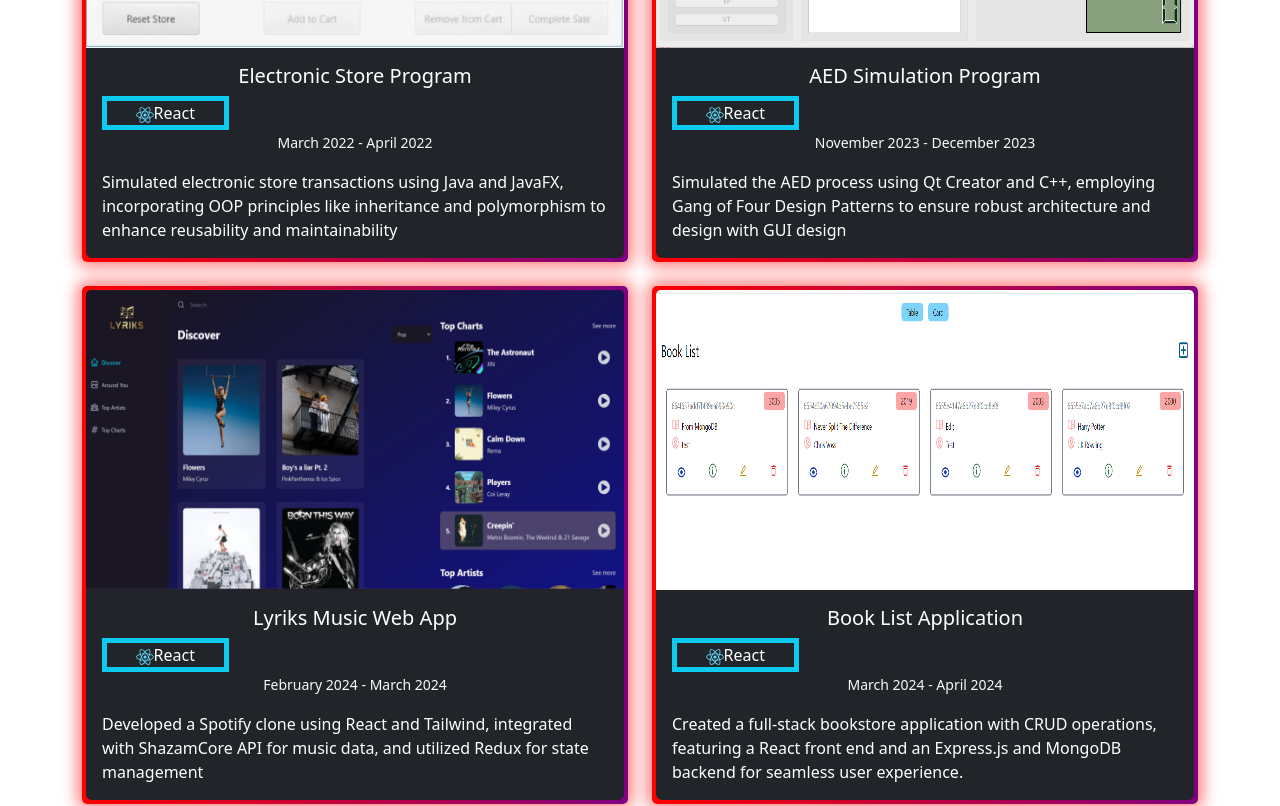
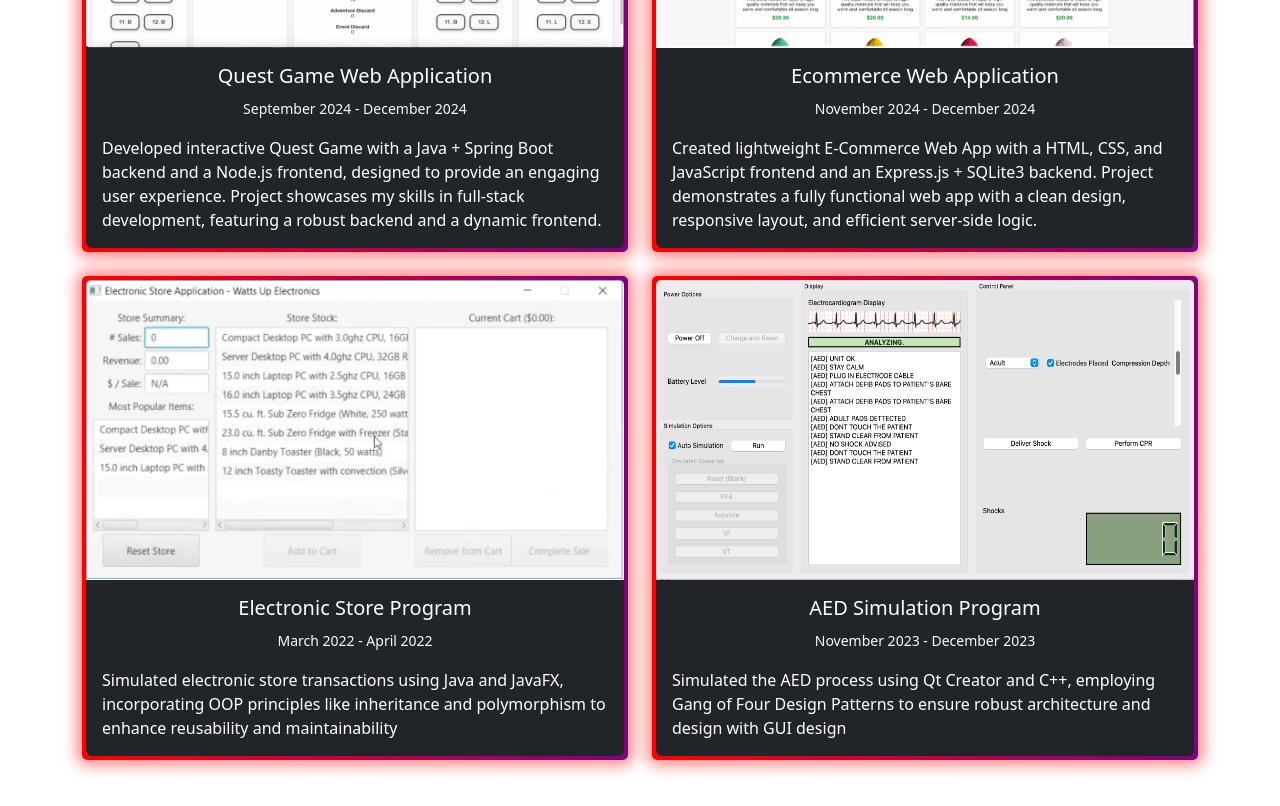
Before and after one commit to pranavkhodhot/portfolio, a React (Vite) app: page / in a window 1280 px wide. Shown: the part 3360-4166 px from the top of the page. Built offline with nearby package versions, Linux system fonts and the light colour scheme.

Commit message:
Added new Projects to Projects section

```diff
--- a/src/components/Experience.jsx
+++ b/src/components/Experience.jsx
@@ -39,7 +39,7 @@
           <ExperienceList experiences={experiences} />
         </div>
       </div>
-      <p className="text-center pt-5">&copy; 2024 Pranav Khodhot. All rights reserved.</p>
+      <p className="text-center pt-5">&copy; 2025 Pranav Khodhot. All rights reserved.</p>
     </section>
   );
 };
--- a/src/components/Projects.jsx
+++ b/src/components/Projects.jsx
@@ -4,6 +4,20 @@
 import { Col, Row } from "react-bootstrap";
 const Projects = () => {
   const projects = [
+    [
+      "QuestGame",
+      "Quest Game Web Application",
+      "September 2024 - December 2024",
+      "Developed interactive Quest Game with a Java + Spring Boot backend and a Node.js frontend, designed to provide an engaging user experience. Project showcases my skills in full-stack development, featuring a robust backend and a dynamic frontend.",
+      "https://github.com/pranavkhodhot/rhythm-rise",
+    ],
+    [
+      "Ecommerce",
+      "Ecommerce Web Application",
+      "November 2024 - December 2024",
+      "Created lightweight E-Commerce Web App with a HTML, CSS, and JavaScript frontend and an Express.js + SQLite3 backend. Project demonstrates a fully functional web app with a clean design, responsive layout, and efficient server-side logic.",
+      "https://github.com/pranavkhodhot/book-store-application",
+    ],
     [
       "ElectronicStore",
       "Electronic Store Program",
@@ -17,20 +31,6 @@
       "November 2023 - December 2023",
       "Simulated the AED process using Qt Creator and C++, employing Gang of Four Design Patterns to ensure robust architecture and design with GUI design",
       "https://github.com/danielvlassov/COMP3004-AED-FINAL",
-    ],
-    [
-      "Lyriks",
-      "Lyriks Music Web App",
-      "February 2024 - March 2024",
-      "Developed a Spotify clone using React and Tailwind, integrated with ShazamCore API for music data, and utilized Redux for state management",
-      "https://github.com/pranavkhodhot/rhythm-rise",
-    ],
-    [
-      "BookList",
-      "Book List Application",
-      "March 2024 - April 2024",
-      "Created a full-stack bookstore application with CRUD operations, featuring a React front end and an Express.js and MongoDB backend for seamless user experience.",
-      "https://github.com/pranavkhodhot/book-store-application",
     ],
   ];
   return (
--- a/src/components/subcomponents/ProjectCard.jsx
+++ b/src/components/subcomponents/ProjectCard.jsx
@@ -15,7 +15,6 @@
       <Card.Body className="d-flex flex-column">
         <div>
           <Card.Title className="mb-2">{props.details[1]}</Card.Title>
-          <Tag/>
           <small className="text-light">{props.details[2]}</small>
         </div>
         <Card.Text className="mt-2 text-start mt-3 flex-grow-1">{props.details[3]}</Card.Text>
```
Also changed, not shown: public/projects/Ecommerce.png (added), public/projects/QuestGame.png (added).
